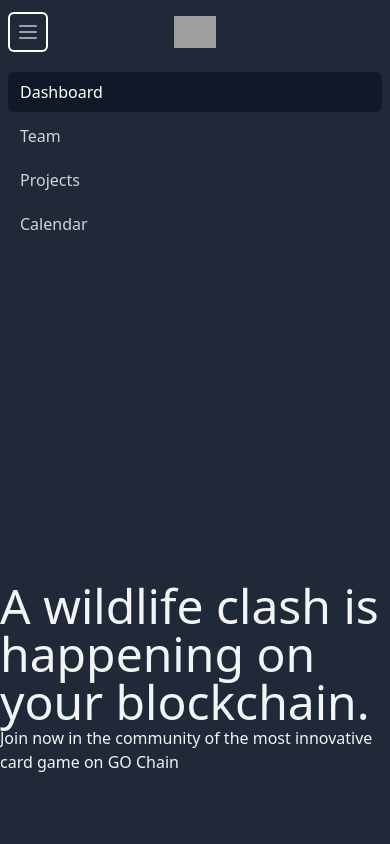
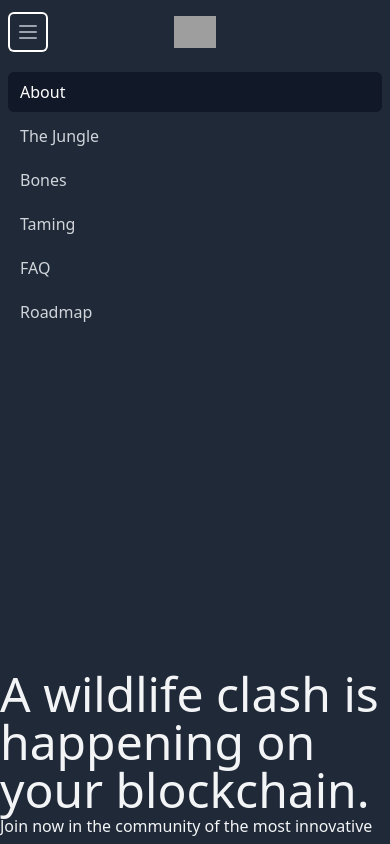
Before and after one commit to gknedo/tunfo, a React (Create React App) app in the folder frontend/: page / in a window 390 px wide. Both pictures are taken after a click on the button "Open main menu". Shown: the top 844 px of the page. Built offline with nearby package versions, Linux system fonts and the light colour scheme; grey boxes are pictures that could not be loaded.

Commit message:
menuItem mobile

```diff
--- a/frontend/src/App.js
+++ b/frontend/src/App.js
@@ -30,10 +30,6 @@
   );
 }
 
-function Home() {
-  return <h2>Home</h2>;
-}
-
 function Users() {
   return <h2>Users</h2>;
 }
--- a/frontend/src/components/organisms/Menu.js
+++ b/frontend/src/components/organisms/Menu.js
@@ -1,5 +1,4 @@
 import React, { useState } from 'react';
-import { Link } from 'react-router-dom';
 import MenuItem from './Menu/MenuItem';
 
 function Menu() {
@@ -42,10 +41,12 @@
       <div className="sm:hidden" id="mobile-menu">
         { isOpen &&
           <div className="px-2 pt-2 pb-3 space-y-1">
-            <a href="#" className="bg-gray-900 text-white block px-3 py-2 rounded-md text-base font-medium" aria-current="page">Dashboard</a>
-            <a href="#" className="text-gray-300 hover:bg-gray-700 hover:text-white block px-3 py-2 rounded-md text-base font-medium">Team</a>
-            <a href="#" className="text-gray-300 hover:bg-gray-700 hover:text-white block px-3 py-2 rounded-md text-base font-medium">Projects</a>
-            <a href="#" className="text-gray-300 hover:bg-gray-700 hover:text-white block px-3 py-2 rounded-md text-base font-medium">Calendar</a>
+            <MenuItem isMobile to="/">About</MenuItem>
+            <MenuItem isMobile to="/jungle" selected>The Jungle</MenuItem>
+            <MenuItem isMobile to="/bones">Bones</MenuItem>
+            <MenuItem isMobile to="/taming">Taming</MenuItem>
+            <MenuItem isMobile to="/faq">FAQ</MenuItem>
+            <MenuItem isMobile to="/roadmap">Roadmap</MenuItem>
           </div>
         }
       </div>
--- a/frontend/src/components/organisms/Menu/MenuItem.js
+++ b/frontend/src/components/organisms/Menu/MenuItem.js
@@ -1,13 +1,22 @@
-import React, { useState } from 'react';
+import React from 'react';
 import { Link, useLocation } from 'react-router-dom';
 
-function MenuItem({to, children}) {
+const defaultClass = (isSelected) => {
+  const selectedClass = isSelected ? "bg-gray-900 text-white" : "text-gray-300 hover:bg-gray-700 hover:text-white";
+  return `${selectedClass} px-3 py-2 rounded-md text-sm font-medium`;
+}
+
+const mobileClass = (isSelected) => {
+  const selectedClass = isSelected ? "bg-gray-900 text-white" : "text-gray-300 hover:bg-gray-700 hover:text-white";
+  return `${selectedClass} block px-3 py-2 rounded-md text-base font-medium`;
+}
+
+function MenuItem({to, children, isMobile}) {
   const path = useLocation().pathname;
+  const isSelected = path === to;
+  const className = isMobile ? mobileClass(isSelected) : defaultClass(isSelected);
 
-  const itemClass = (path == to) ?
-    "bg-gray-900 text-white px-3 py-2 rounded-md text-sm font-medium" : "text-gray-300 hover:bg-gray-700 hover:text-white px-3 py-2 rounded-md text-sm font-medium";
-
-    return <Link to={to} className={itemClass} >{children}</Link>;
+  return <Link to={to} className={className} >{children}</Link>;
 
 }
 
```
